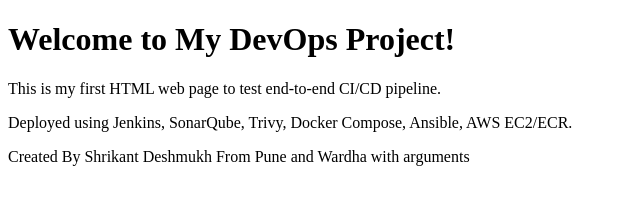
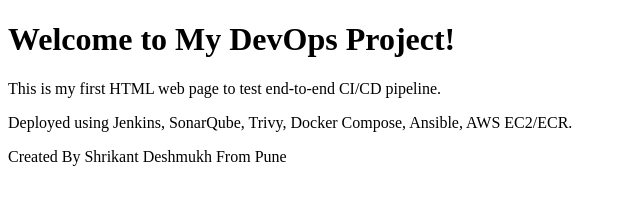
Before and after one commit to shreevdeshmukh/sonarqube-demo-new, a plain HTML site: page index.html in a window 1280 px wide. Shown: the whole page, without its empty margins (0-640 px from the left). Drawn offline with Linux system fonts and the light colour scheme.

Commit message:
Remove 'and Wardha' from author description

```diff
--- a/index.html
+++ b/index.html
@@ -8,6 +8,6 @@
     <h1>Welcome to My DevOps Project!</h1>
     <p>This is my first HTML web page to test end-to-end CI/CD pipeline.</p>
     <p>Deployed using Jenkins, SonarQube, Trivy, Docker Compose, Ansible, AWS EC2/ECR.</p>
-    <p>Created By Shrikant Deshmukh From Pune and Wardha with arguments</p>
+    <p>Created By Shrikant Deshmukh From Pune</p>
 </body>
 </html>
```
